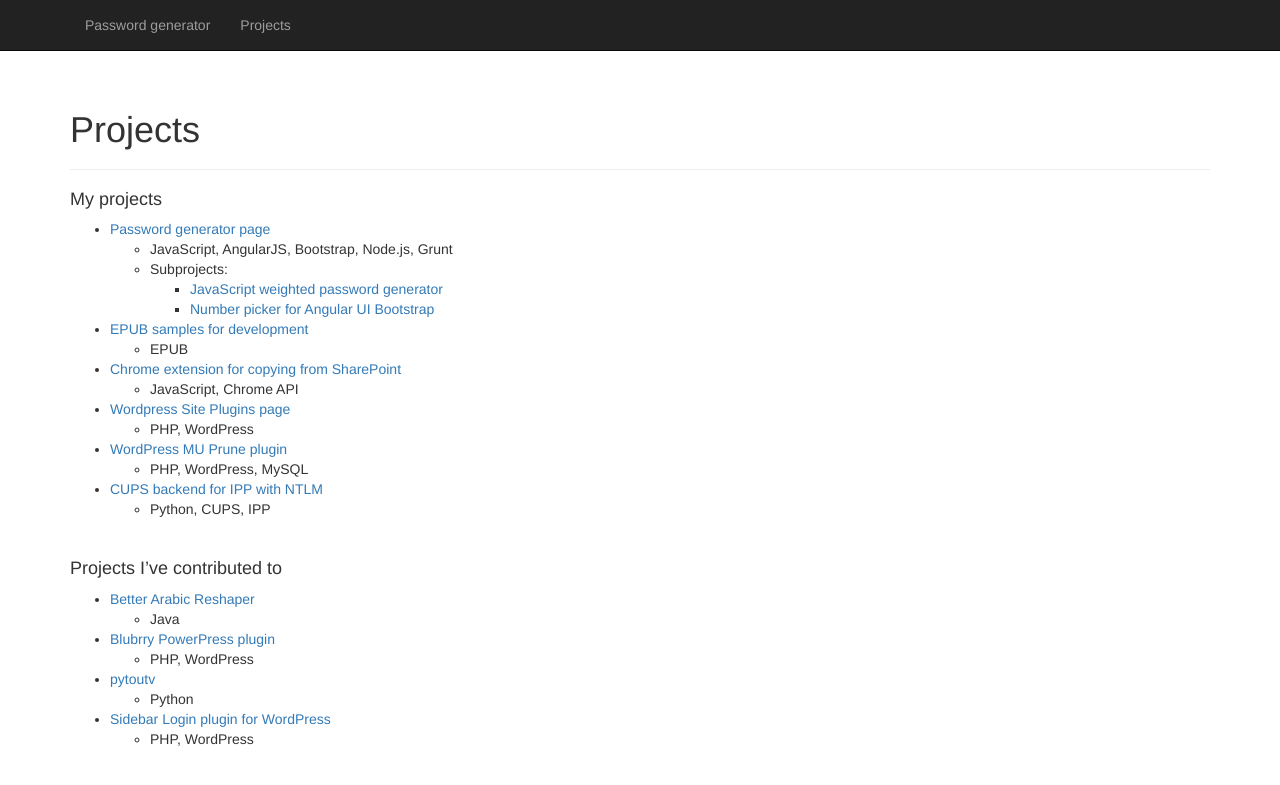
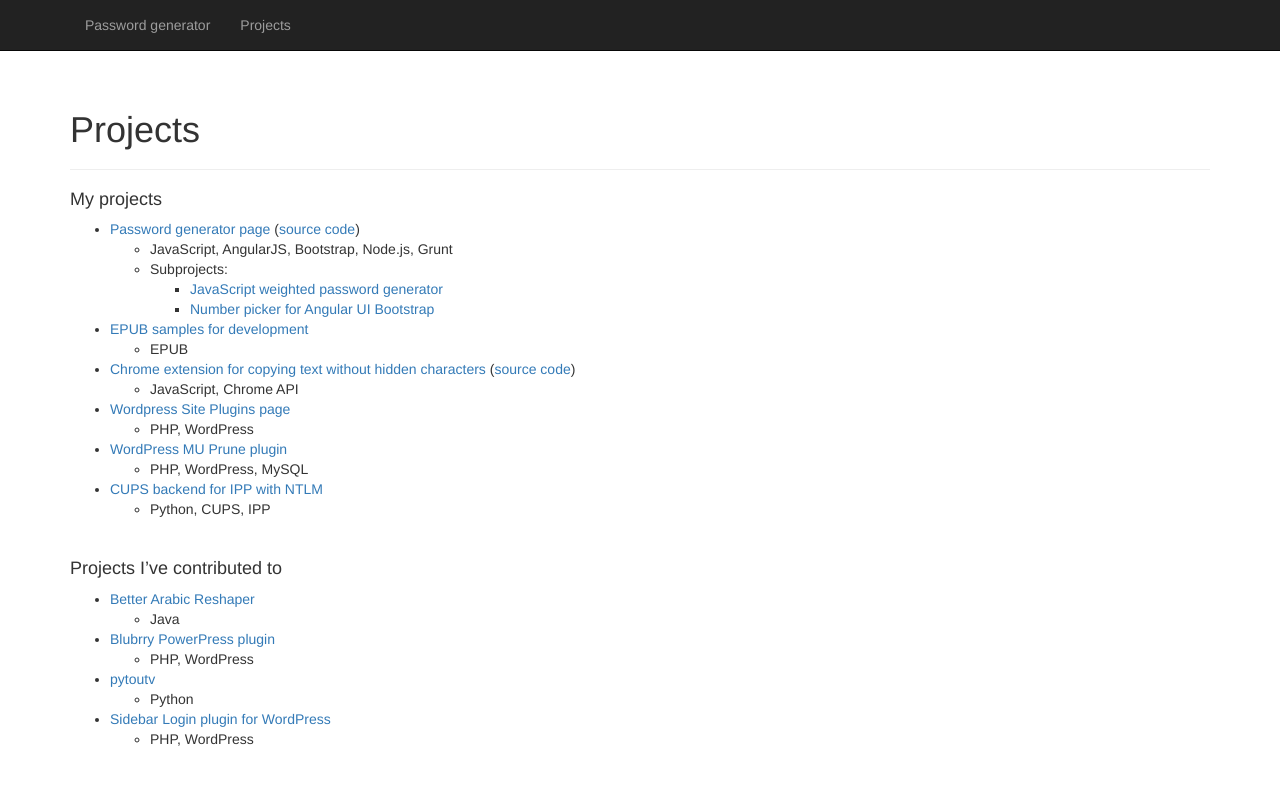
Before and after one commit to bmaupin/bmaupin.github.io, a Jekyll site: the page built from projects/index.md, in a window 1280 px wide. Shown: the top 785 px of the page. Built offline with Jekyll 4.4.1, drawn with Linux system fonts in a browser that asks for light colours; a style sheet for code colours, icons or effects is not loaded.

Commit message:
Add link to Chrome web store page and source code

```diff
--- a/projects/index.md
+++ b/projects/index.md
@@ -3,14 +3,14 @@ title: Projects
 ---
 
 #### My projects
-- [Password generator page](http://bmaupin.github.io/)
+- [Password generator page](http://bmaupin.github.io/) ([source code](https://github.com/bmaupin/bmaupin.github.io))
   - JavaScript, AngularJS, Bootstrap, Node.js, Grunt
   - Subprojects:
     - [JavaScript weighted password generator](https://github.com/bmaupin/weighted-password-generator)
     - [Number picker for Angular UI Bootstrap](https://github.com/bmaupin/angular-bootstrap-numberpicker)
 - [EPUB samples for development](https://github.com/bmaupin/epub-samples)
   - EPUB
-- [Chrome extension for copying from SharePoint](https://github.com/bmaupin/chrome-copy-from-sharepoint)
+- [Chrome extension for copying text without hidden characters](https://chrome.google.com/webstore/detail/copy-without-hidden-chara/kdlmljhnfhdgngjpimpahgomefdlndle) ([source code](https://github.com/bmaupin/chrome-copy-without-hidden-characters))
   - JavaScript, Chrome API
 - [Wordpress Site Plugins page](https://github.com/bmaupin/wordpress-site-plugins)
   - PHP, WordPress
```
